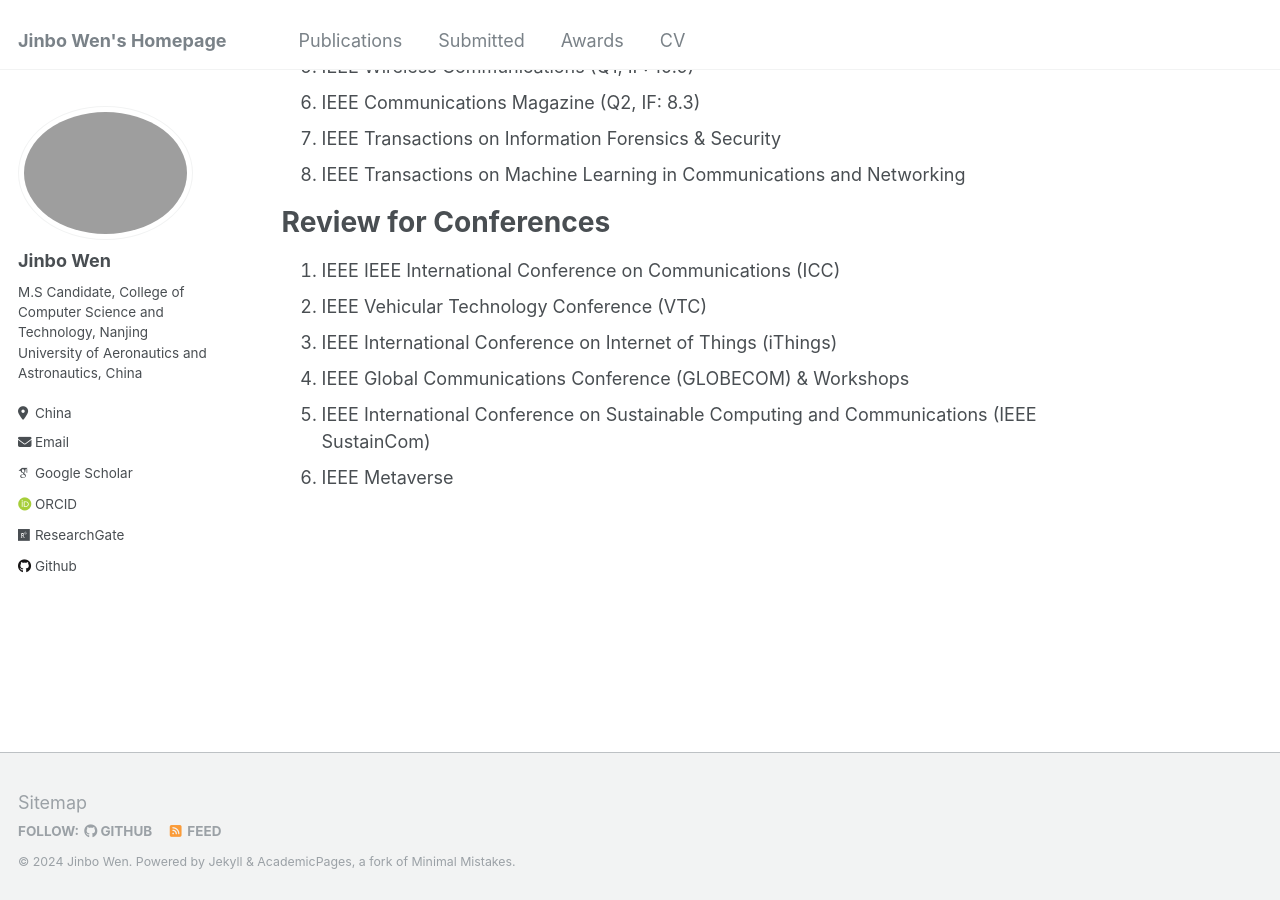
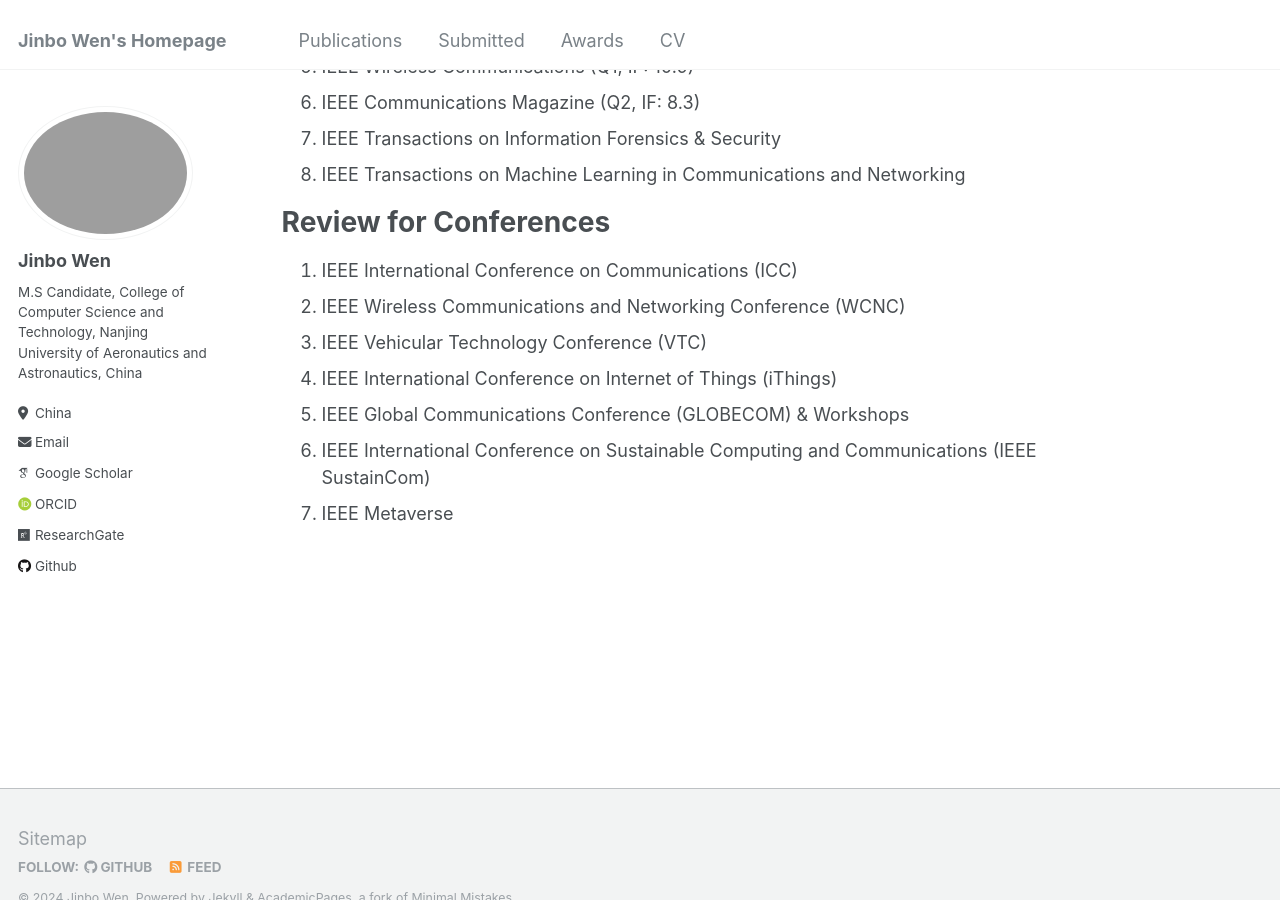
Before and after one commit to JinboWen00/JinboWen00.github.io, a Jekyll site: the page built from _pages/about.md, in a window 1280 px wide and 900 px high, scrolled down 1617 px. Built offline with Jekyll 4.4.1, drawn with Linux system fonts in a browser that asks for light colours; some web fonts are replaced.

Commit message:
Update about.md

```diff
--- a/_pages/about.md
+++ b/_pages/about.md
@@ -55,9 +55,10 @@
 
 Review for Conferences
 ======
-1. IEEE IEEE International Conference on Communications (ICC)
-2. IEEE Vehicular Technology Conference (VTC)
-3. IEEE International Conference on Internet of Things (iThings)
-4. IEEE Global Communications Conference (GLOBECOM) & Workshops
-5. IEEE International Conference on Sustainable Computing and Communications (IEEE SustainCom)
-6. IEEE Metaverse
+1. IEEE International Conference on Communications (ICC)
+2. IEEE Wireless Communications and Networking Conference (WCNC)
+3. IEEE Vehicular Technology Conference (VTC)
+4. IEEE International Conference on Internet of Things (iThings)
+5. IEEE Global Communications Conference (GLOBECOM) & Workshops
+6. IEEE International Conference on Sustainable Computing and Communications (IEEE SustainCom)
+7. IEEE Metaverse
```
